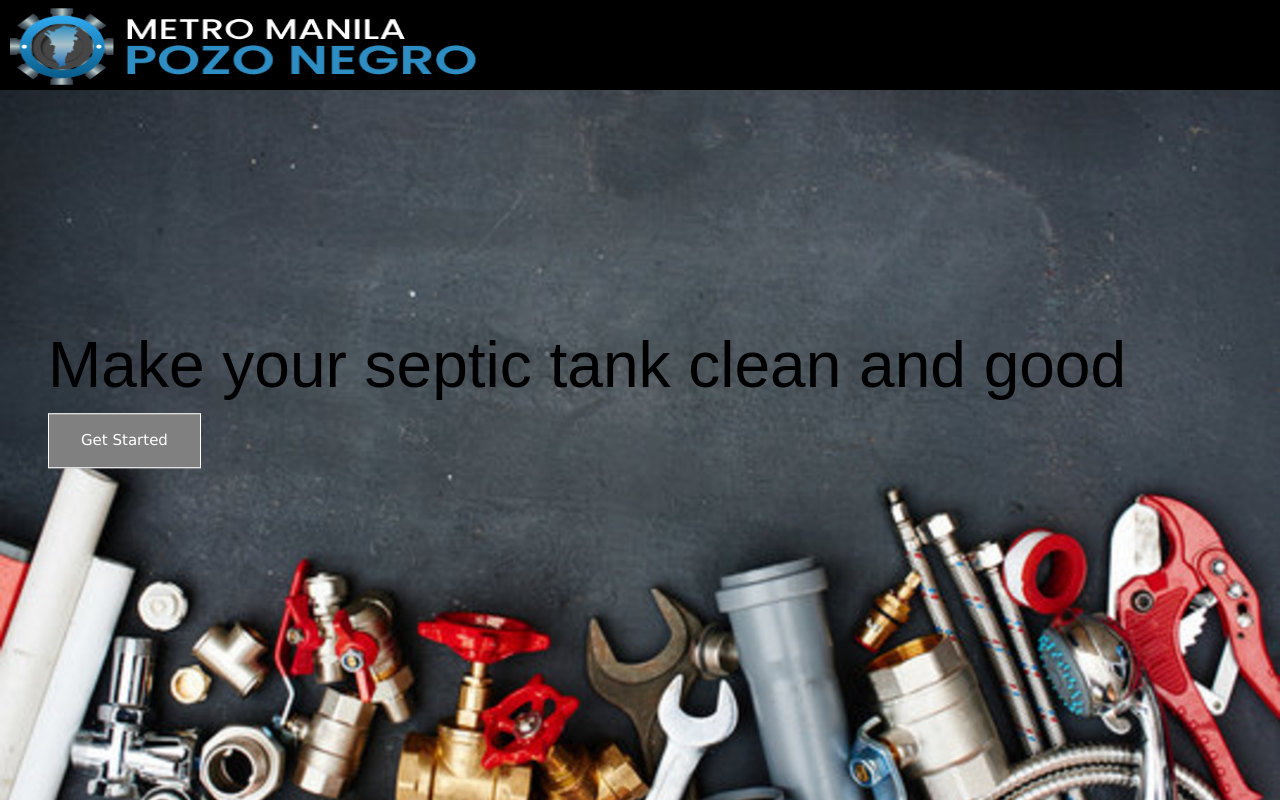
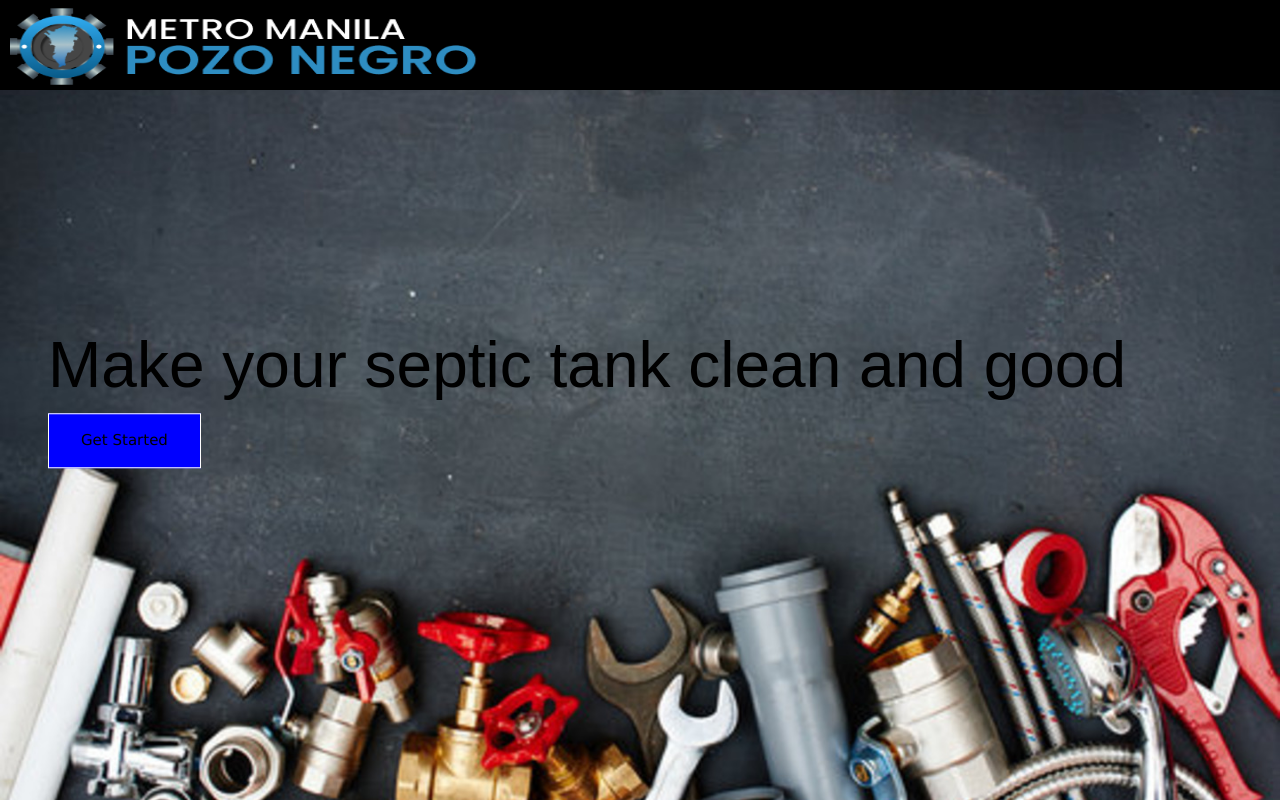
Before and after one commit to Katastrofiii/sg-mpzn, a plain HTML site: page index.html in a window 1280 px wide. In both pictures the pointer is over the button "Get Started". Drawn offline with nearby package versions, Linux system fonts and the light colour scheme.

Commit message:
Update startup.css

```diff
--- a/startup.css
+++ b/startup.css
@@ -20,8 +20,8 @@ button {
 
 }
 button:hover {
-  background-color: gray;
-  color: white;
+  background-color: blue;
+  color: black;
   border: 1px solid white;
 
 }
```
